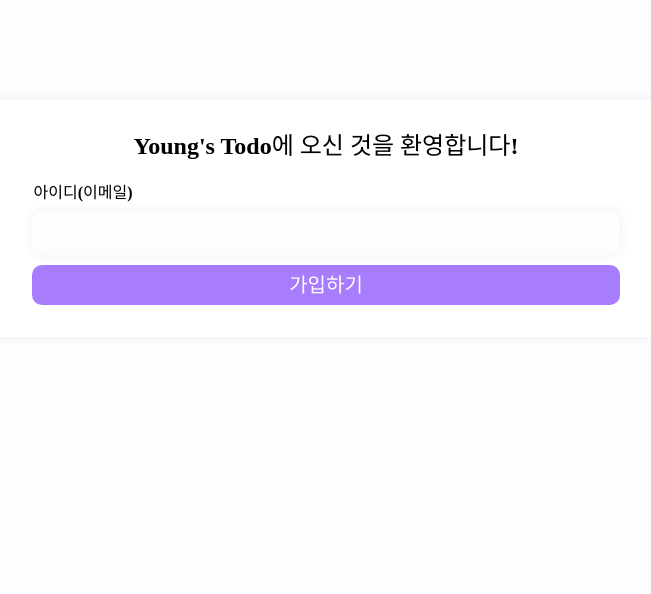
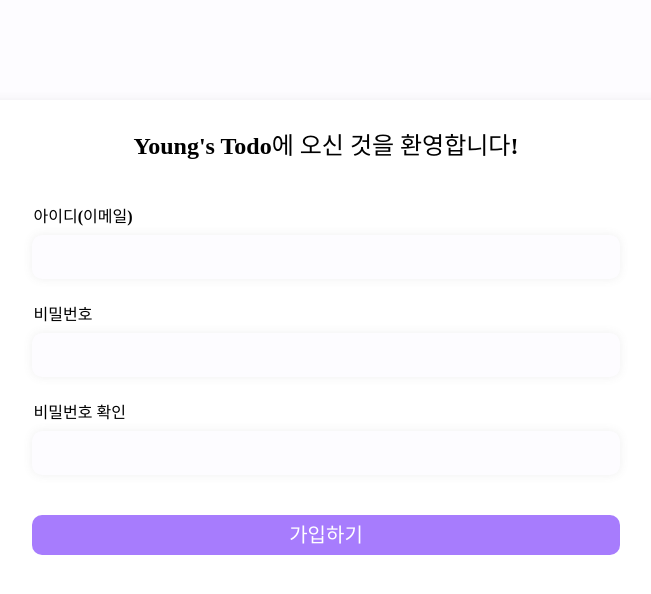
Before and after one commit to young-st511/wanted-pre-onboarding-challenge-fe-1, a React (Vite) app: page /signUp in a window 1280 px wide. Shown: the top 594 px of the page, without its empty margins (314-965 px from the left). Built offline with nearby package versions, Linux system fonts and the light colour scheme; a web font is replaced by a local one.

Commit message:
✨ feat(SignUp): SignUp 폼 레이아웃 완성

```diff
--- a/src/apis/signUp/signUpAPI.type.ts
+++ b/src/apis/signUp/signUpAPI.type.ts
@@ -1,12 +1,12 @@
 export const enum SignUpApiUrl {
   /** POST: 회원가입 */
-  SIGN_UP = '/users/create',
+  SIGN_UP = "/users/create",
 }
 
 export interface SignUpRequest {
   email: string;
   password: string;
-  passwordConfirm: string;
+  passwordConfirm?: string;
 }
 
 export interface SignUpResponse {
--- a/src/components/widgets/form/Input.style.tsx
+++ b/src/components/widgets/form/Input.style.tsx
@@ -49,6 +49,11 @@ const Error = styled.p`
   font-size: 1.4rem;
   font-weight: 500;
   color: ${({ theme }) => theme.color.redPoint};
+
+  &::before {
+    display: inline;
+    content: "⚠ ";
+  }
 `;
 
 export { Input, Label, LabelTitle, Error };
--- a/src/components/widgets/form/Input.tsx
+++ b/src/components/widgets/form/Input.tsx
@@ -25,13 +25,18 @@ function FormInput<TForm extends FieldValues>({
   isError,
   register,
   options,
+  autoComplete = "off",
   ...rest
 }: Props<TForm>) {
   return (
     <S.Label isError={isError}>
       <S.LabelTitle>{label}</S.LabelTitle>
-      <S.Input {...register(name, options)} {...rest} />
-      <S.Error>{error}</S.Error>
+      <S.Input
+        {...register(name, options)}
+        {...rest}
+        autoComplete={autoComplete}
+      />
+      {error && <S.Error>{error}</S.Error>}
     </S.Label>
   );
 }
--- a/src/pages/SignUp/SignUp.container.tsx
+++ b/src/pages/SignUp/SignUp.container.tsx
@@ -1,17 +1,29 @@
-import { SignUpRequest } from "apis/signUp/signUpAPI.type"
-import { SubmitHandler, useForm } from "react-hook-form"
-import SignUp from "./SignUp.presenter"
+import { SignUpRequest } from "apis/signUp/signUpAPI.type";
+import { SubmitHandler, useForm } from "react-hook-form";
+import { FormValidations } from "types/Form/FormPresenter.type";
+import SignUp from "./SignUp.presenter";
 
 function SignUpContainer() {
-  const {register,handleSubmit, formState} = useForm<SignUpRequest>();
+  const { register, handleSubmit, formState, setValue } = useForm<SignUpRequest>();
 
-  const onSubmit: SubmitHandler<SignUpRequest> = () => {
-    console.log();
-  }
+  const onSubmit: SubmitHandler<SignUpRequest> = (data) => {
+    delete data.passwordConfirm;
+
+    console.log("data", data);
+  };
+
+  // const validations: FormValidations<SignUpRequest> = {
+  //   email: (v) => v === "",
+  // };
 
   return (
-    <SignUp formState={formState} onSubmit={onSubmit} handleSubmit={handleSubmit} register={register} />
-  )
+    <SignUp
+      formState={formState}
+      onSubmit={onSubmit}
+      handleSubmit={handleSubmit}
+      register={register}
+    />
+  );
 }
 
-export default SignUpContainer
+export default SignUpContainer;
--- a/src/pages/SignUp/SignUp.presenter.tsx
+++ b/src/pages/SignUp/SignUp.presenter.tsx
@@ -1,26 +1,16 @@
 import { SignUpRequest } from "apis/signUp/signUpAPI.type";
 import FormInput from "../../components/widgets/form/Input";
-import {
-  SubmitHandler,
-  UseFormHandleSubmit,
-  UseFormRegister,
-  UseFormStateReturn,
-} from "react-hook-form";
 import * as S from "./SignUp.style";
+import { FormPresenter } from "types/Form/FormPresenter.type";
 
-interface PresenterProps {
-  register: UseFormRegister<SignUpRequest>;
-  formState: UseFormStateReturn<SignUpRequest>;
-  onSubmit: SubmitHandler<SignUpRequest>;
-  handleSubmit: UseFormHandleSubmit<SignUpRequest>;
-}
+type Props = FormPresenter<SignUpRequest>;
 
 function SignUp({
   formState: { errors },
   onSubmit,
   handleSubmit,
   register,
-}: PresenterProps) {
+}: Props) {
   return (
     <S.Wrapper>
       <S.Title>{"Young's Todo에 오신 것을 환영합니다!"}</S.Title>
@@ -29,7 +19,23 @@ function SignUp({
           label="아이디(이메일)"
           name="email"
           required
-          isError={!!errors.email ?? false}
+          isError={!!errors.email}
+          register={register}
+        />
+        <FormInput
+          label="비밀번호"
+          name="password"
+          type="password"
+          required
+          isError={!!errors.password}
+          register={register}
+        />
+        <FormInput
+          label="비밀번호 확인"
+          name="passwordConfirm"
+          type="password"
+          required
+          isError={!!errors.passwordConfirm}
           register={register}
         />
         <S.Submit type="submit">가입하기</S.Submit>
--- a/src/pages/SignUp/SignUp.style.tsx
+++ b/src/pages/SignUp/SignUp.style.tsx
@@ -16,16 +16,19 @@ const Title = styled.h1`
   color: ${({ theme: { color } }) => color.black};
 `;
 
-const Form = styled.div`
+const Form = styled.form`
   display: flex;
   flex-direction: column;
-  gap: 1rem;
+  gap: 2.4rem;
+
+  margin: 2.4rem 0;
 
   width: 80%;
   min-width: 310px;
 `;
 
 const Submit = styled.button`
+  margin-top: 1.6rem;
   padding: 0.8rem 1.6rem;
 
   background-color: ${({ theme: { color } }) => color.main};
--- a/src/types/Form/FormPresenter.type.ts
+++ b/src/types/Form/FormPresenter.type.ts
@@ -20,7 +20,6 @@ interface FormPresenter<TForm extends FieldValues> {
   formState: UseFormStateReturn<TForm>;
   onSubmit: SubmitHandler<TForm>;
   handleSubmit: UseFormHandleSubmit<TForm>;
-  validations?: FormValidations<TForm>;
 }
 
 export type { FormPresenter, FormValidations };
```
